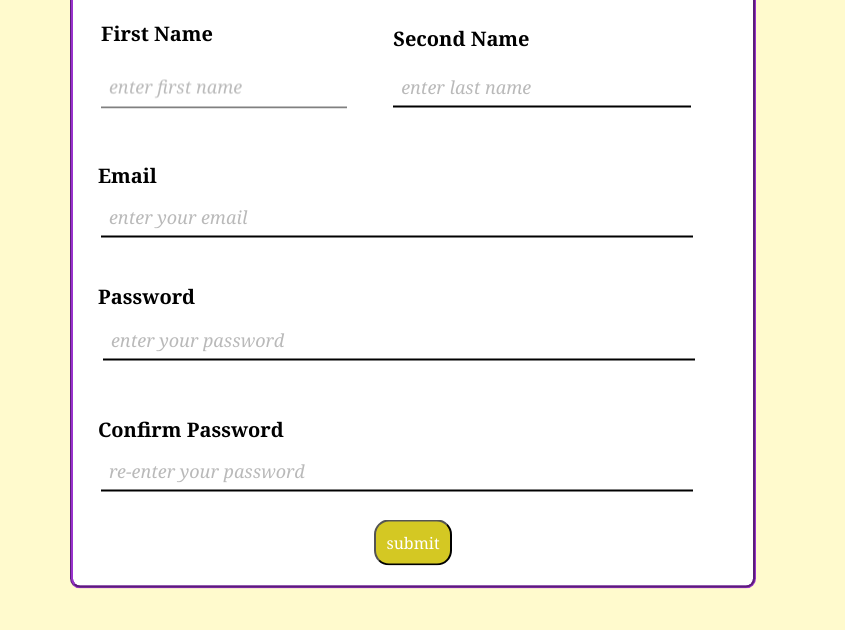
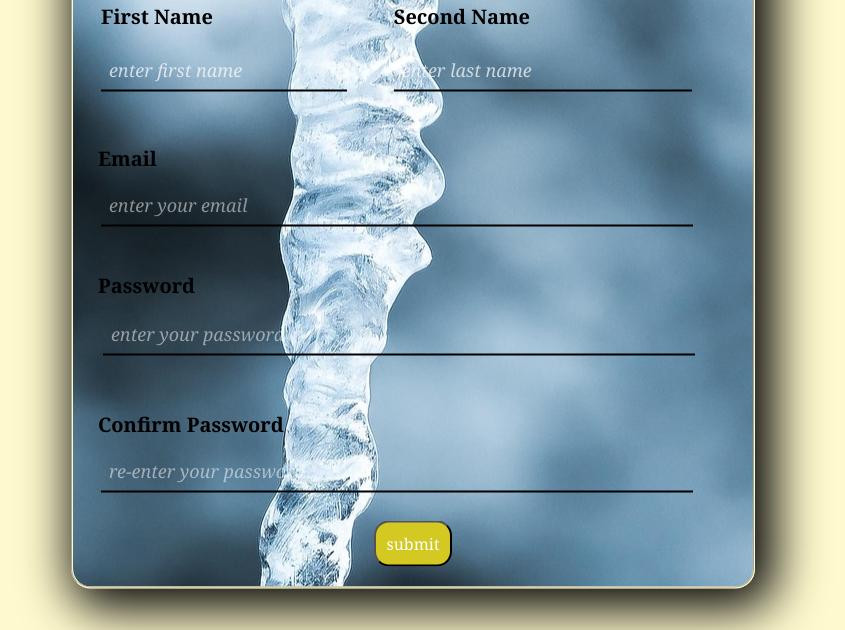
Before and after one commit to Tomal-Mujumder/Programming-Hero-Level-1, a plain HTML site: page Programming Hero/milestone 1/Module 2/form_bg.html in a window 1280 px wide. Shown: the part 170-800 px from the top of the page, without its empty margins (237-1082 px from the left). Drawn offline with Linux system fonts and the light colour scheme; a web font is replaced by a local one.

Commit message:
i added a background image in registration form

```diff
--- a/Programming Hero/milestone 1/Module 2/form_bg.html
+++ b/Programming Hero/milestone 1/Module 2/form_bg.html
@@ -16,9 +16,12 @@
       type="text/CSS"
       href="/Programming Hero/milestone 1/styles/form_bg.css"
     />
-    <link rel="preconnect" href="https://fonts.googleapis.com">
-<link rel="preconnect" href="https://fonts.gstatic.com" crossorigin>
-<link href="https://fonts.googleapis.com/css2?family=Playwrite+IT+Moderna:wght@100..400&display=swap" rel="stylesheet">
+    <link rel="preconnect" href="https://fonts.googleapis.com" />
+    <link rel="preconnect" href="https://fonts.gstatic.com" crossorigin />
+    <link
+      href="https://fonts.googleapis.com/css2?family=Playwrite+IT+Moderna:wght@100..400&display=swap"
+      rel="stylesheet"
+    />
   </head>
   <body>
     <div id="parent">
@@ -30,22 +33,49 @@
         <div class="first_last_container">
           <div class="div_first_name">
             <label class="first_name">First Name</label>
-            <input type="text" name="first_name" id="input_first_name" placeholder="enter first name" autofocus>
+            <input
+              type="text"
+              name="first_name"
+              id="input_first_name"
+              placeholder="enter first name"
+              autofocus
+            />
           </div>
           <div class="div_last_name">
             <label class="last_name">Second Name</label>
-            <input type="text" name="second_name" id="input_last_name" placeholder="enter last name">
+            <input
+              type="text"
+              name="second_name"
+              id="input_last_name"
+              placeholder="enter last name"
+            />
           </div>
         </div>
         <label>Email</label>
-          <input type="email" name="email" id="email" placeholder="enter your email"/>
+        <input
+          type="email"
+          name="email"
+          id="email"
+          placeholder="enter your email"
+        />
         <label>Password</label>
-          <input type="password" name="password" id="password" placeholder="enter your password"/>
+        <input
+          type="password"
+          name="password"
+          id="password"
+          placeholder="enter your password"
+        />
         <label>Confirm Password</label>
-          <input type="password" name="password" id="confirm_password" placeholder="re-enter your password"/>
-          <div class="submit_button"><input type="submit" value="submit" class="button"></div>
+        <input
+          type="password"
+          name="password"
+          id="confirm_password"
+          placeholder="re-enter your password"
+        />
+        <div class="submit_button">
+          <input type="submit" value="submit" class="button" />
+        </div>
       </form>
     </div>
-
   </body>
 </html>
--- a/Programming Hero/milestone 1/styles/form_bg.css
+++ b/Programming Hero/milestone 1/styles/form_bg.css
@@ -2,6 +2,7 @@
     margin:0;
     padding:0;
     font-family: 'Cambria';
+    font-size: 18px;
 }
 
 .playwrite-it-moderna-incomingfont {
@@ -24,17 +25,19 @@ label{
     font-size: 20px;
 }
 #parent{
-    border: 3px groove darkorchid;
+    border: 2px groove #FFF9D0;
     height: fit-content;
     width: 50%;
     position: absolute;
     top:50%;
     left: 50%;
     transform: translate(-50%,-50%); /*if we use "px" then it will move x and y direction where it will consider it's top left corner as a reference point. but if we use "%" then it moves x and y direction with it owns height & width. like -50% means it will move half of it's height in -x direction*/
-    border-radius: 10px;
+    border-radius: 20px;
     margin: 10px;
     padding: 20px;
-    background-color: white;
+    /* background-color: white; */
+    background-image: url("../../images/icicle-1125335_1280.jpg");
+    box-shadow: 10px 10px 50px 10px black;
 }
 h1{
     text-align: center;
@@ -64,17 +67,21 @@ h1{
     margin-top: 20px;
     padding: 8px;
 }
+input[type="text"],[type="email"],[type="password"]{
+    background-color:transparent;
+}
 #input_first_name{
     width:80%;
 }
 #input_last_name{
     width:98%;
 }
-#input_first_name,#input_last_name::placeholder
+#input_first_name::placeholder,#input_last_name::placeholder
 {
     font-size: 18px;
     font-style: italic;
-    opacity: 0.5;
+    color:white;
+    opacity: 0.7;
 }
 #email{
     margin: 8px;
@@ -104,15 +111,18 @@ h1{
     font-size: 18px;
     font-style: italic;
     opacity: 0.5;
+    color:white;
 }
 #password::placeholder{
     font-size: 18px;
     font-style: italic;
+    color: white;
     opacity: 0.5;
 }
 #confirm_password::placeholder{
     font-size: 18px;
     font-style: italic;
+    color:white;
     opacity: 0.5;
 }
 .submit_button{
@@ -134,3 +144,6 @@ h1{
     font-size: 20px;
     color:black
 }
+#input_first_name:hover,#input_last_name:hover,#email:hover,#password:hover,#confirm_password:hover{
+    color:white;
+}
```
Also changed, not shown: Programming Hero/images/icicle-1125335_1280.jpg (added). Lines whose indentation alone changed are shown as unchanged.
